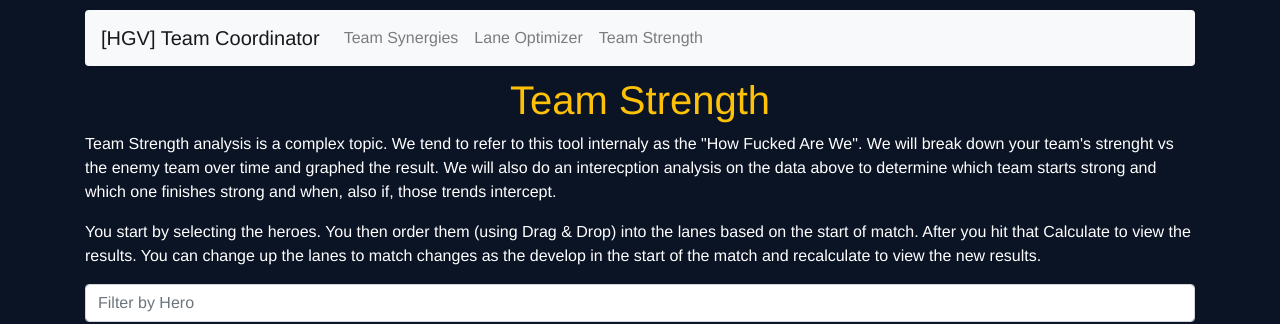
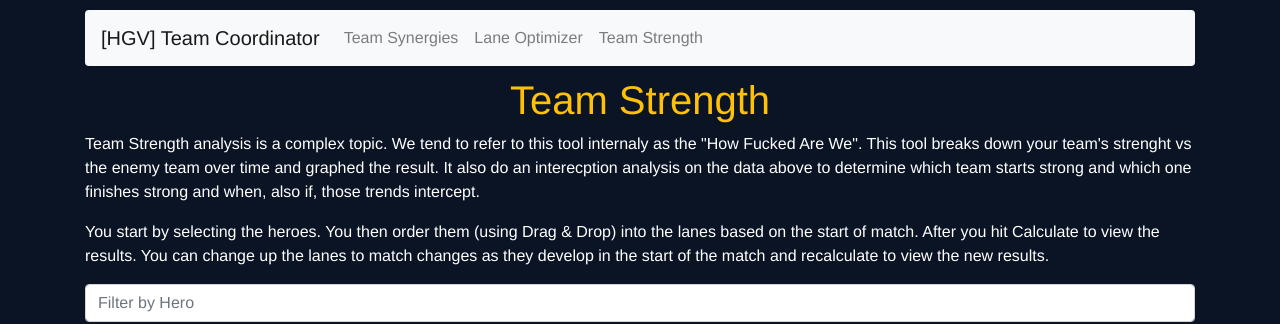
Before and after one commit to HighGroundVision/Butterfly, a Vue app: page /#/TeamStrength in a window 1280 px wide. Shown: the top 324 px of the page. Built offline with nearby package versions, Linux system fonts and the light colour scheme.

Commit message:
fixed spelling errors

```diff
--- a/src/components/TeamStrength.vue
+++ b/src/components/TeamStrength.vue
@@ -13,14 +13,14 @@
           <p>
             Team Strength analysis is a complex topic.
             We tend to refer to this tool internaly as the <span title="H'FAW">"How Fucked Are We"</span>.
-            We will break down your team's strenght vs the enemy team over time and graphed the result.
-            We will also do an interecption analysis on the data above to determine which team starts strong and which one finishes strong and when, also if, those trends intercept.
+            This tool breaks down your team's strenght vs the enemy team over time and graphed the result.
+            It also do an interecption analysis on the data above to determine which team starts strong and which one finishes strong and when, also if, those trends intercept.
           </p>
           <p>
             You start by selecting the heroes.
             You then order them (using Drag & Drop) into the lanes based on the start of match.
-            After you hit that Calculate to view the results.
-            You can change up the lanes to match changes as the develop in the start of the match and recalculate to view the new results.
+            After you hit Calculate to view the results.
+            You can change up the lanes to match changes as they develop in the start of the match and recalculate to view the new results.
           </p>
         </b-col>
       </b-row>
```
